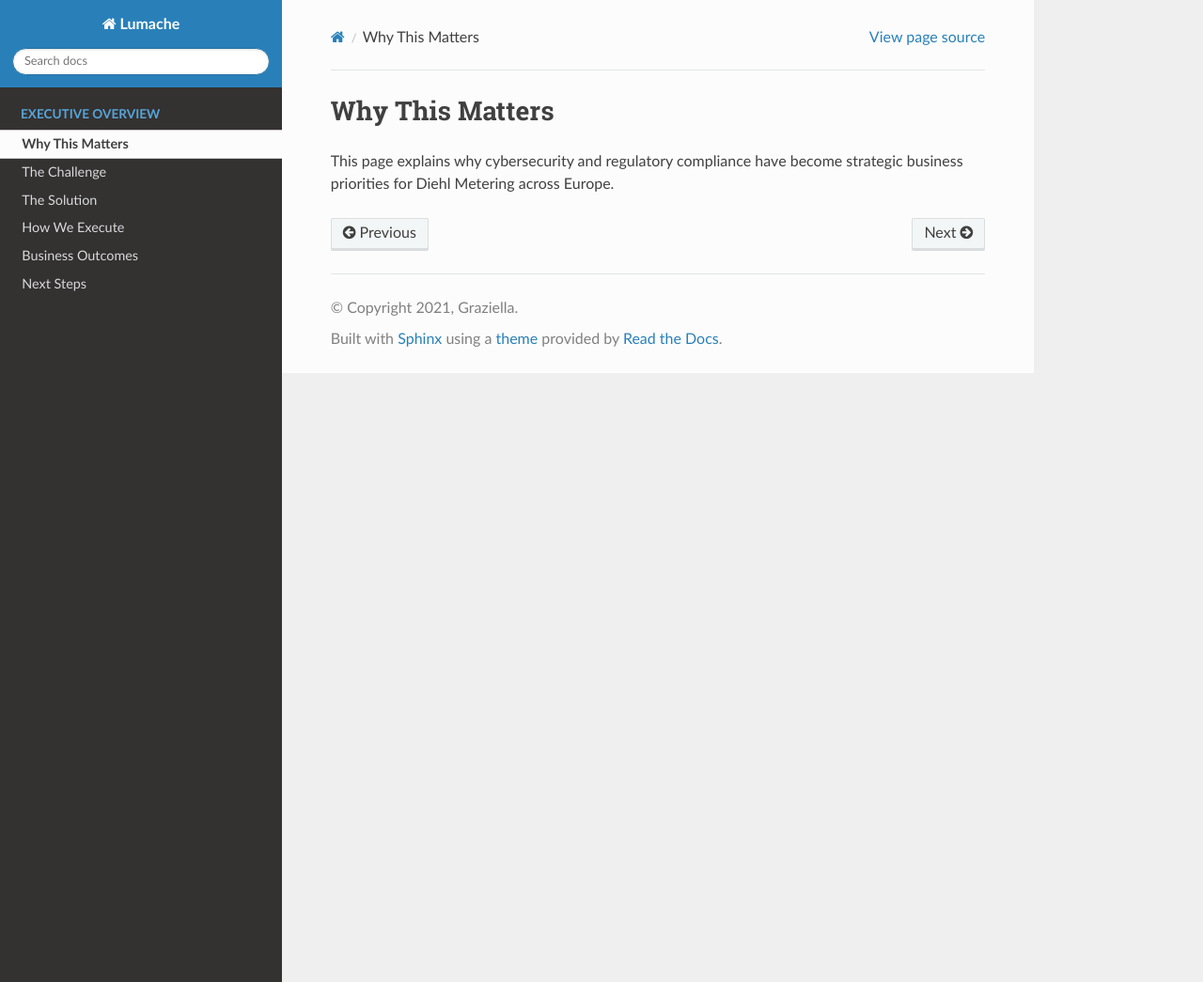
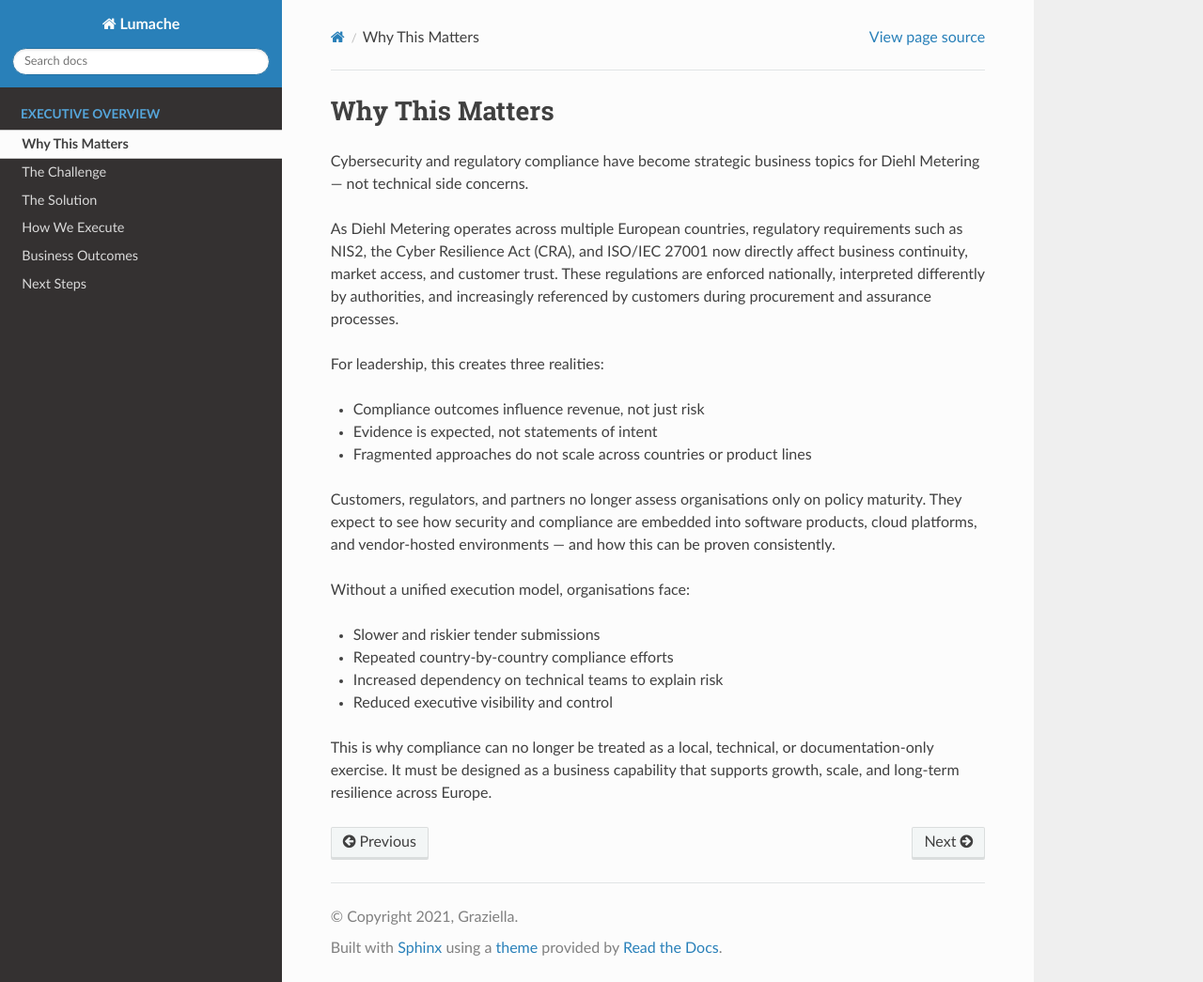
Before and after one commit to Mynkskhr/diehlmetering, a Sphinx documentation site: the page built from docs/source/why-this-matters.rst, in a window 1280 px wide and 1045 px high. Shown: the whole window at 94% size. Built offline with Sphinx 7.4.7 and the Read the Docs theme 3.1.0, drawn with Linux system fonts in a browser that asks for light colours.

Commit message:
Update why-this-matters.rst

```diff
--- a/docs/source/why-this-matters.rst
+++ b/docs/source/why-this-matters.rst
@@ -1,5 +1,34 @@
 Why This Matters
 ================
 
-This page explains why cybersecurity and regulatory compliance have become
-strategic business priorities for Diehl Metering across Europe.
+Cybersecurity and regulatory compliance have become strategic business
+topics for Diehl Metering — not technical side concerns.
+
+As Diehl Metering operates across multiple European countries, regulatory
+requirements such as NIS2, the Cyber Resilience Act (CRA), and ISO/IEC 27001
+now directly affect business continuity, market access, and customer trust.
+These regulations are enforced nationally, interpreted differently by
+authorities, and increasingly referenced by customers during procurement
+and assurance processes.
+
+For leadership, this creates three realities:
+
+• Compliance outcomes influence revenue, not just risk
+• Evidence is expected, not statements of intent
+• Fragmented approaches do not scale across countries or product lines
+
+Customers, regulators, and partners no longer assess organisations only on
+policy maturity. They expect to see how security and compliance are embedded
+into software products, cloud platforms, and vendor-hosted environments — and
+how this can be proven consistently.
+
+Without a unified execution model, organisations face:
+
+• Slower and riskier tender submissions
+• Repeated country-by-country compliance efforts
+• Increased dependency on technical teams to explain risk
+• Reduced executive visibility and control
+
+This is why compliance can no longer be treated as a local, technical, or
+documentation-only exercise. It must be designed as a business capability
+that supports growth, scale, and long-term resilience across Europe.
```
